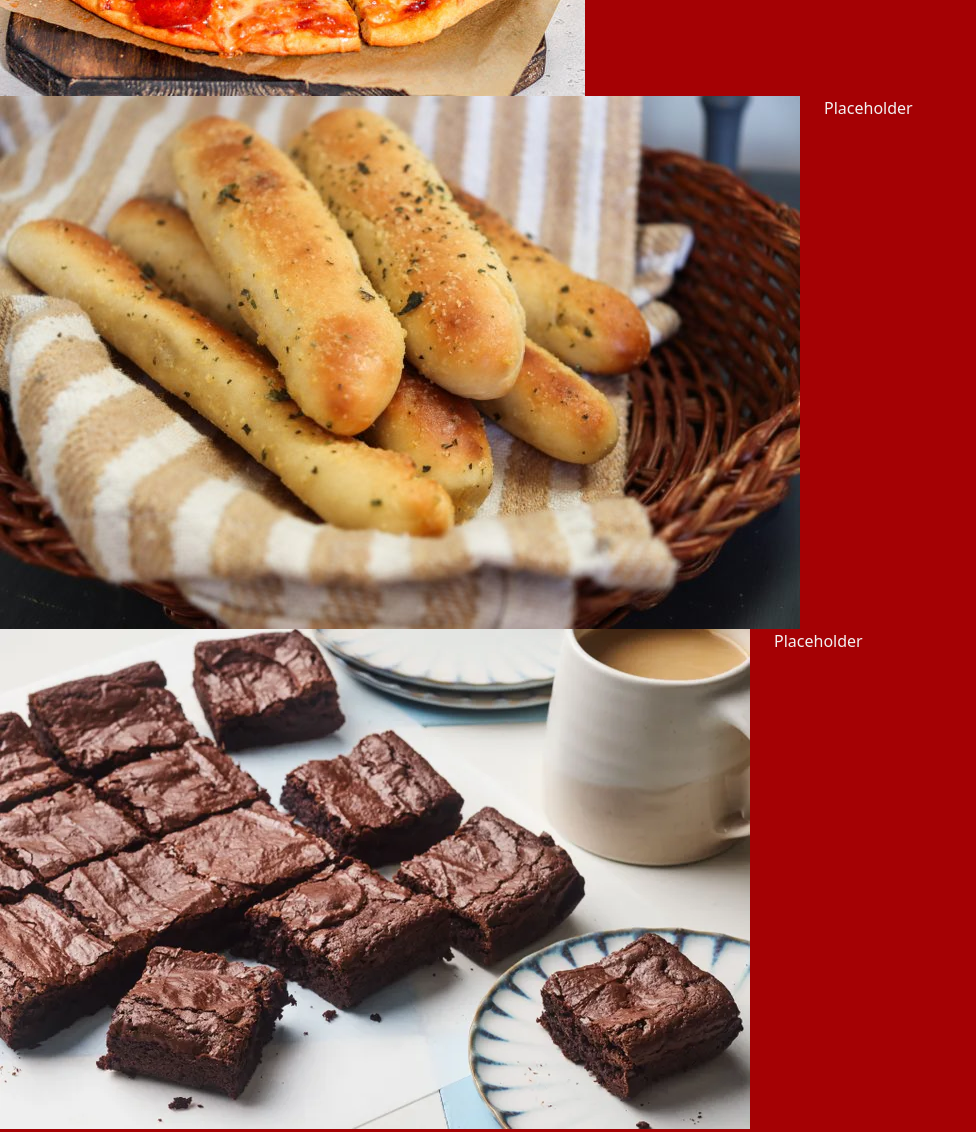
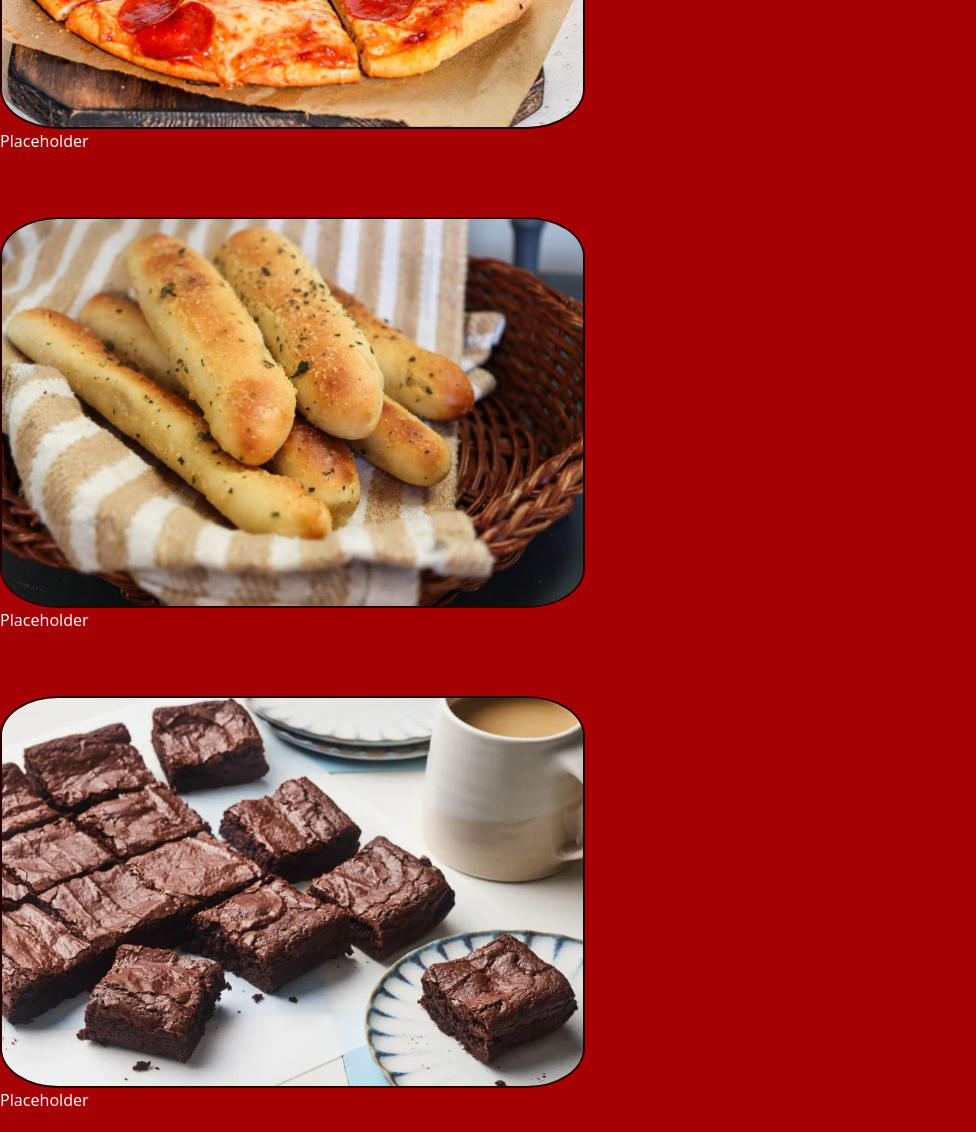
Before and after one commit to cdaultman/basic-business-website, a website: page menu.html in a window 1280 px wide. Shown: the part 500-1632 px from the top of the page, without its empty margins (0-976 px from the left). Drawn offline with nearby package versions, Linux system fonts and the light colour scheme.

Commit message:
menu image formatting

```diff
--- a/css/style.scss
+++ b/css/style.scss
@@ -50,6 +50,17 @@ nav .nav-link.active {
     border: 2px solid var(--text-primary)
 }
 
+.menu-section{
+    padding-bottom: 2rem;
+    padding-top: 2rem;
+}
+.menu-img img {
+    width: 585px;
+    height: auto;
+    border-radius: 10%;
+    border: 2px solid var(--text-primary);
+}
+
 footer {
     background-color: var(--tertiary);
     color: var(--secondary);
--- a/menu.html
+++ b/menu.html
@@ -27,27 +27,27 @@
         </div>
     </header>
     <div class="containment-fluid content">
-        <div class="row">
+        <div class="row menu-section">
             <div class="col menu-img">
                 <img src="./images/pepperoni.jpg"/>
             </div>
-            <div class="col menu-txt">
+            <div class="col-8 menu-txt">
                 Placeholder
             </div>
         </div>
-        <div class="row">
+        <div class="row menu-section">
             <div class="col menu-img">
                 <img src="./images/breadsticks.jpg"/>
             </div>
-            <div class="col menu-txt">
+            <div class="col-8 menu-txt">
                 Placeholder
             </div>
         </div>
-        <div class="row">
+        <div class="row menu-section">
             <div class="col menu-img">
                 <img src="./images/brownies.jpg"/>
             </div>
-            <div class="col menu-txt">
+            <div class="col-8 menu-txt">
                 Placeholder
             </div>
         </div>
```
Also changed, not shown: css/style.css, 1 other file.
